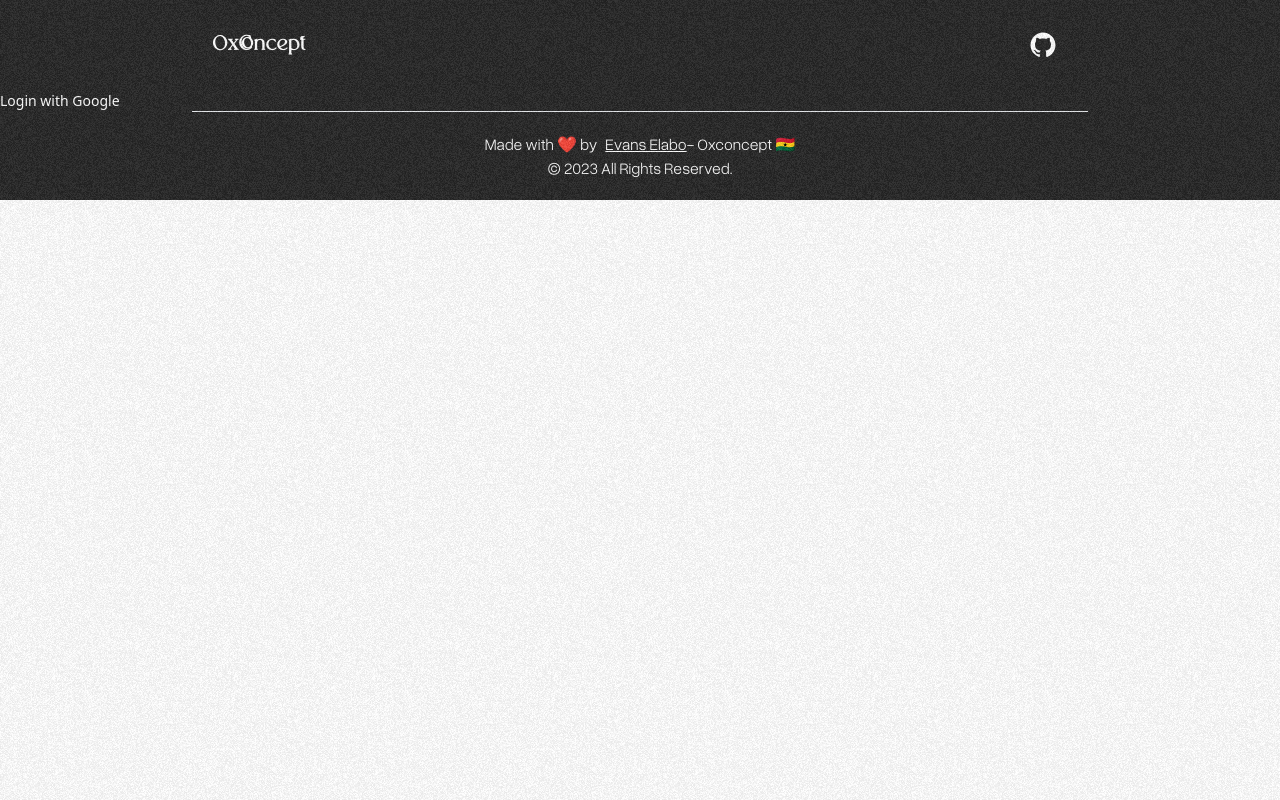
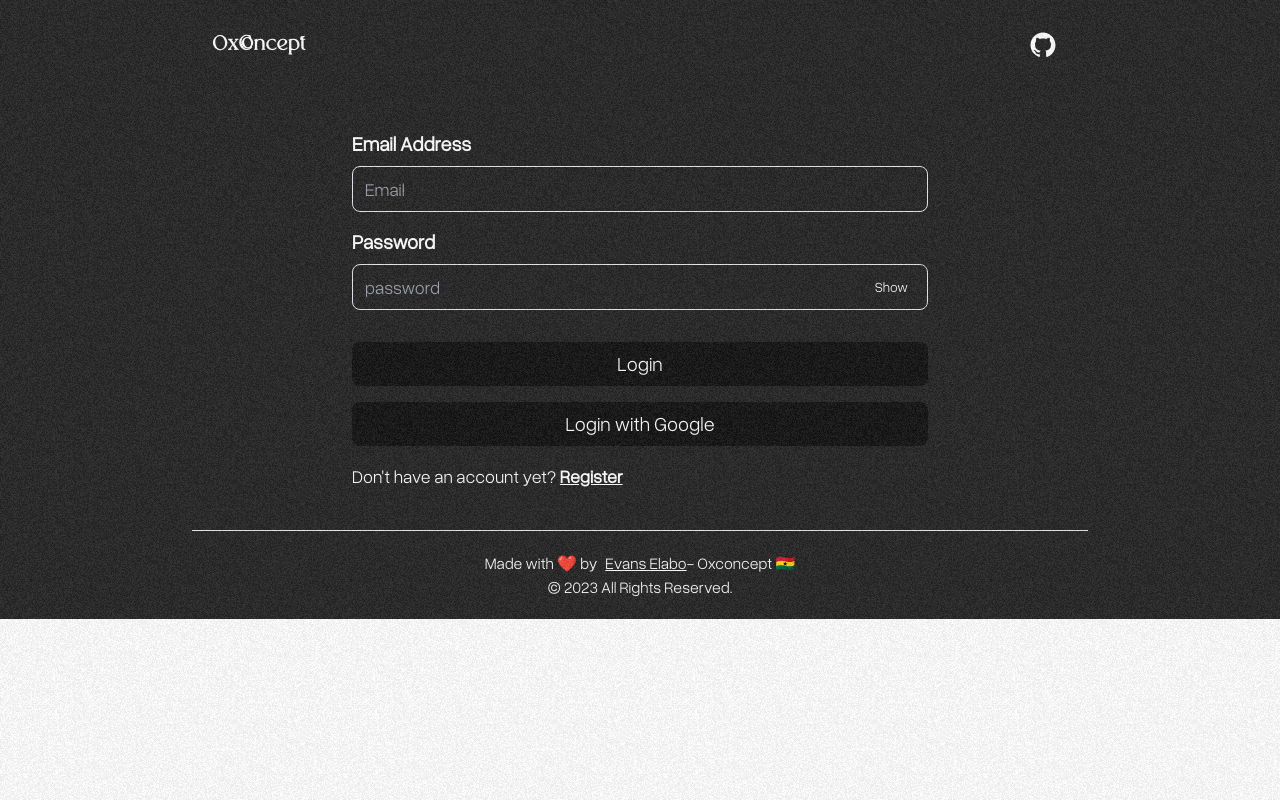
Before and after one commit to ellaboevans/0xconcept-blog, a Next.js app: page /dashboard/login in a window 1280 px wide. Built offline with nearby package versions, Linux system fonts and the light colour scheme; no server answers.

Commit message:
Built new login form

```diff
--- a/app/dashboard/(auth)/login/page.tsx
+++ b/app/dashboard/(auth)/login/page.tsx
@@ -1,11 +1,117 @@
 'use client'
-import { signIn } from 'next-auth/react'
-import React from 'react'
+import React, { FormEvent, useEffect, useState } from 'react'
+import { overusedGrotesk } from '@/utils/Fonts'
+import { signIn, useSession } from 'next-auth/react'
+import Link from 'next/link'
+import { toast } from 'react-hot-toast'
+import { useRouter } from 'next/navigation'
 
 const Login = () => {
+  const router = useRouter()
+  const session = useSession()
+
+  const [type, setType] = useState('password')
+  const [email, setEmail] = useState('')
+  const [password, setPassword] = useState('')
+
+  const handleSubmit = (e: FormEvent) => {
+    e.preventDefault()
+
+    const data = {
+      email,
+      password
+    }
+
+    signIn('credentials', data, {
+      redirect: 'true'
+    }).then((res) => {
+      if (res?.error) {
+        toast.error('Something went wrong')
+        return
+      }
+      toast.success('Logged in successfully')
+    })
+  }
+
+  useEffect(() => {
+    if (session.status === 'authenticated') {
+      router.push('/dashboard')
+    }
+  }, [session.status, router])
+
   return (
-    <div className="">
-      <button onClick={() => signIn('google')}>Login with Google</button>
+    <div className="max-w-[100dvw] md:max-[70dvw] mx-auto my-16 md:my-10 px-4">
+      <form onSubmit={handleSubmit}>
+        <div
+          className={`flex flex-col max-w-[100dvw] md:max-w-[45dvw] mx-auto ${overusedGrotesk.variable} font-overusedGrotesk`}
+        >
+          <label htmlFor="email" className="text-xl font-bold mb-2">
+            Email Address
+          </label>
+          <input
+            autoComplete="false"
+            required
+            type="email"
+            id="email"
+            name="email"
+            value={email}
+            onChange={(e) => setEmail(e.target.value)}
+            placeholder="Email"
+            className="py-2 px-3 text-lg outline-none border rounded-lg bg-transparent mb-4"
+          />
+        </div>
+        <div
+          className={`flex flex-col max-w-[100dvw] md:max-w-[45dvw] mx-auto ${overusedGrotesk.variable} font-overusedGrotesk relative`}
+        >
+          <label htmlFor="password" className="text-xl font-bold mb-2">
+            Password
+          </label>
+          <input
+            required
+            type={type}
+            id="password"
+            name="password"
+            value={password}
+            onChange={(e) => setPassword(e.target.value)}
+            placeholder="password"
+            className="py-2 px-3 text-lg outline-none border rounded-lg bg-transparent mb-4 "
+          />
+          <h1
+            className="absolute top-12 right-5 z-10 cursor-pointer"
+            onClick={() =>
+              setType(`${type === 'password' ? 'text' : 'password'}`)
+            }
+          >
+            {type === 'password' ? 'Show' : 'Hide'}
+          </h1>
+        </div>
+        <div
+          className={`flex flex-col max-w-[100dvw] md:max-w-[45dvw] mx-auto ${overusedGrotesk.variable} font-overusedGrotesk my-4`}
+        >
+          <button className="py-2 px-3 text-xl outline-none rounded-lg bg-[#111] hover:bg-[#1f1f1f] hover:border transition-all duration-100">
+            Login
+          </button>
+        </div>
+      </form>
+      <div
+        className={`flex flex-col max-w-[100dvw] md:max-w-[45dvw] mx-auto ${overusedGrotesk.variable} font-overusedGrotesk my-4`}
+      >
+        <button
+          onClick={() => signIn('google')}
+          className="py-2 px-3 text-xl outline-none rounded-lg bg-[#111] hover:bg-[#1f1f1f] hover:border transition-all duration-100"
+        >
+          Login with Google
+        </button>
+      </div>
+      <div className="max-w-[100dvw] md:max-w-[45dvw] mx-auto">
+        <Link
+          href="/dashboard/register"
+          className={`${overusedGrotesk.variable} font-overusedGrotesk text-lg`}
+        >
+          Don&apos;t have an account yet?{' '}
+          <span className="underline font-semibold">Register</span>
+        </Link>
+      </div>
     </div>
   )
 }
```
